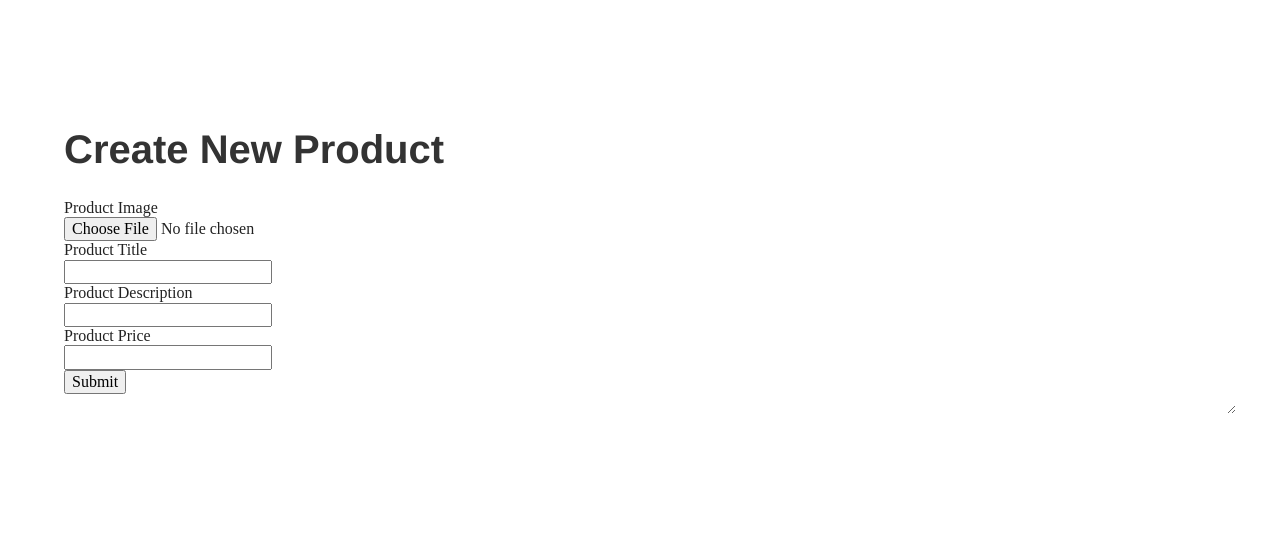
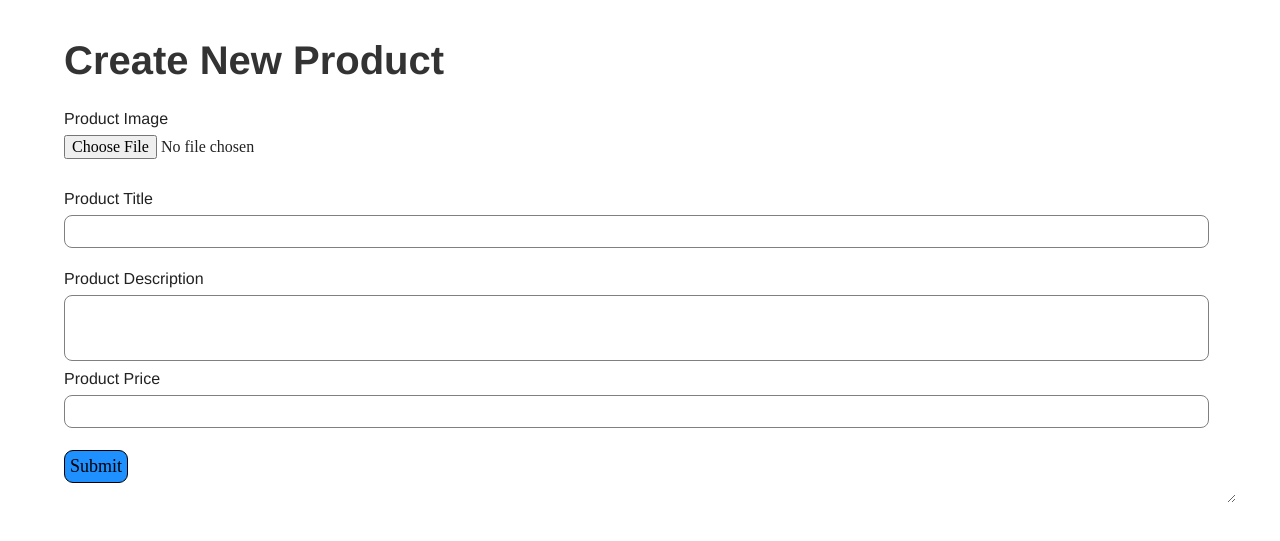
Before and after one commit to amirhossein2831/product-site, a PHP site: template App/php/views/product/create.php in a window 1280 px wide. Shown: the top 541 px of the page. Run offline with PHP 8.4, Linux system fonts and the light colour scheme; the template is opened without the code that fills it, so the values that code supplies are empty.

Commit message:
:lipstick: style: add some style to the create product  page

```diff
--- a/public/Css/productsStyle.css
+++ b/public/Css/productsStyle.css
@@ -20,7 +20,7 @@ article {
 .create-form {
     margin-top: -10px;
 }
-.create-button{
+.create-link{
     border: 1px solid;
     font-size: 15px;
     font-family: 'Helvetica Neue', Arial, sans-serif;
@@ -28,8 +28,9 @@ article {
     background: chartreuse;
     cursor: pointer;
     padding: 10px;
+    text-decoration: none;
 }
-.create-button:hover{
+.create-link:hover{
     border: 2px solid;
     font-style: italic;
 
@@ -118,3 +119,51 @@ h1 {
     color: firebrick;
     font-style: italic;
 }
+
+
+.first-container{
+    height: 70px;
+}
+.first-container{
+    height: 80px;
+}
+.description-container{
+    height: 100px;
+}
+.second-container{
+    height: 25px;
+}
+
+.create input[type=text]{
+    width: 98%;
+    border: 1px solid gray;
+    padding: 7px;
+    font-size: 15px;
+    border-radius: 8px;
+}
+
+.create input[name='description']{
+    height: 50px;
+}
+.create label{
+    font-family: 'Helvetica Neue', Arial, sans-serif;
+}
+.submit-button {
+    border: 1px solid black;
+    padding: 5PX;
+    font-size: 18px;
+    background: dodgerblue;
+    border-radius: 9px;
+}
+.submit-button:hover{
+    border: 2px solid black;
+    font-style: italic;
+}
+.empty {
+    border: 1px solid red !important; /* Set your desired border color */
+}
+
+.empty::placeholder{
+    color: red;
+    font-family: 'Helvetica Neue', Arial, sans-serif;
+}
```
